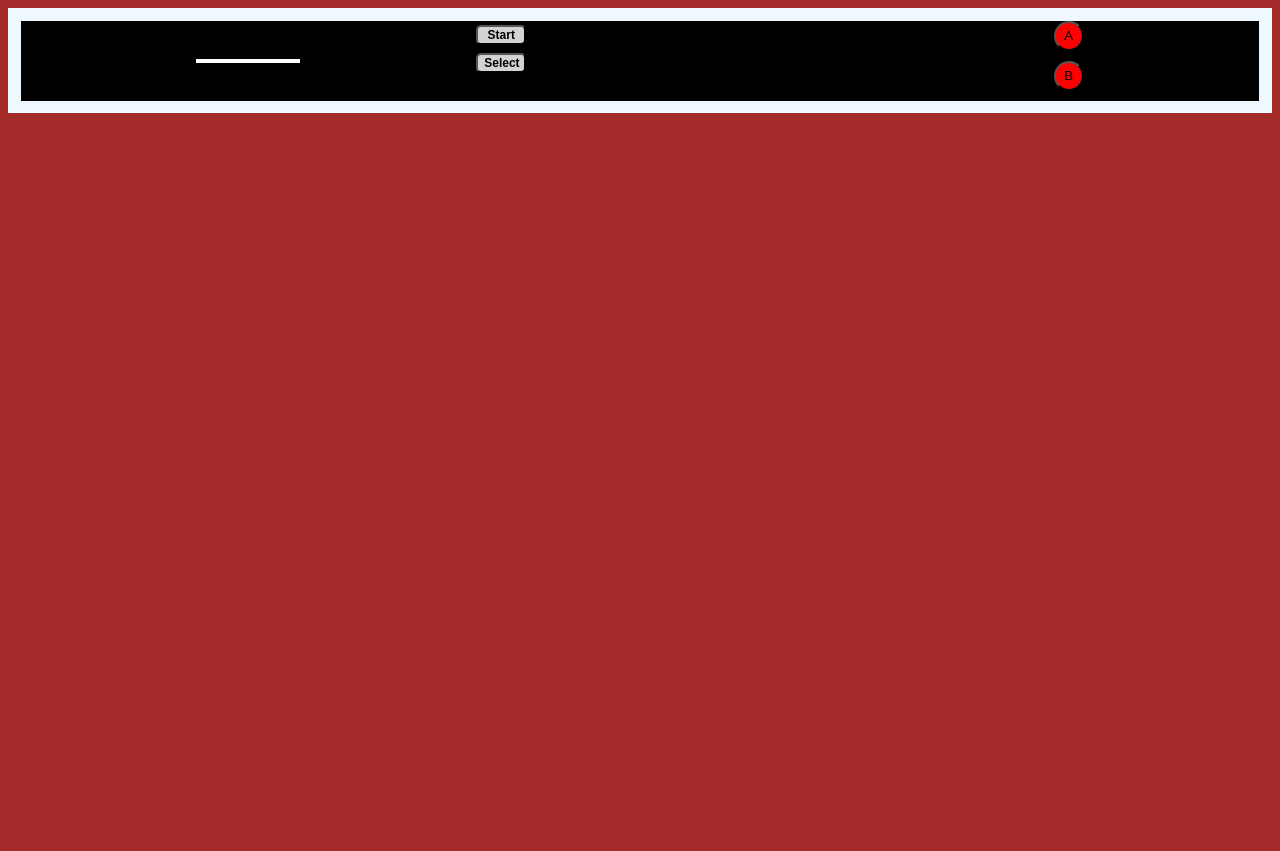
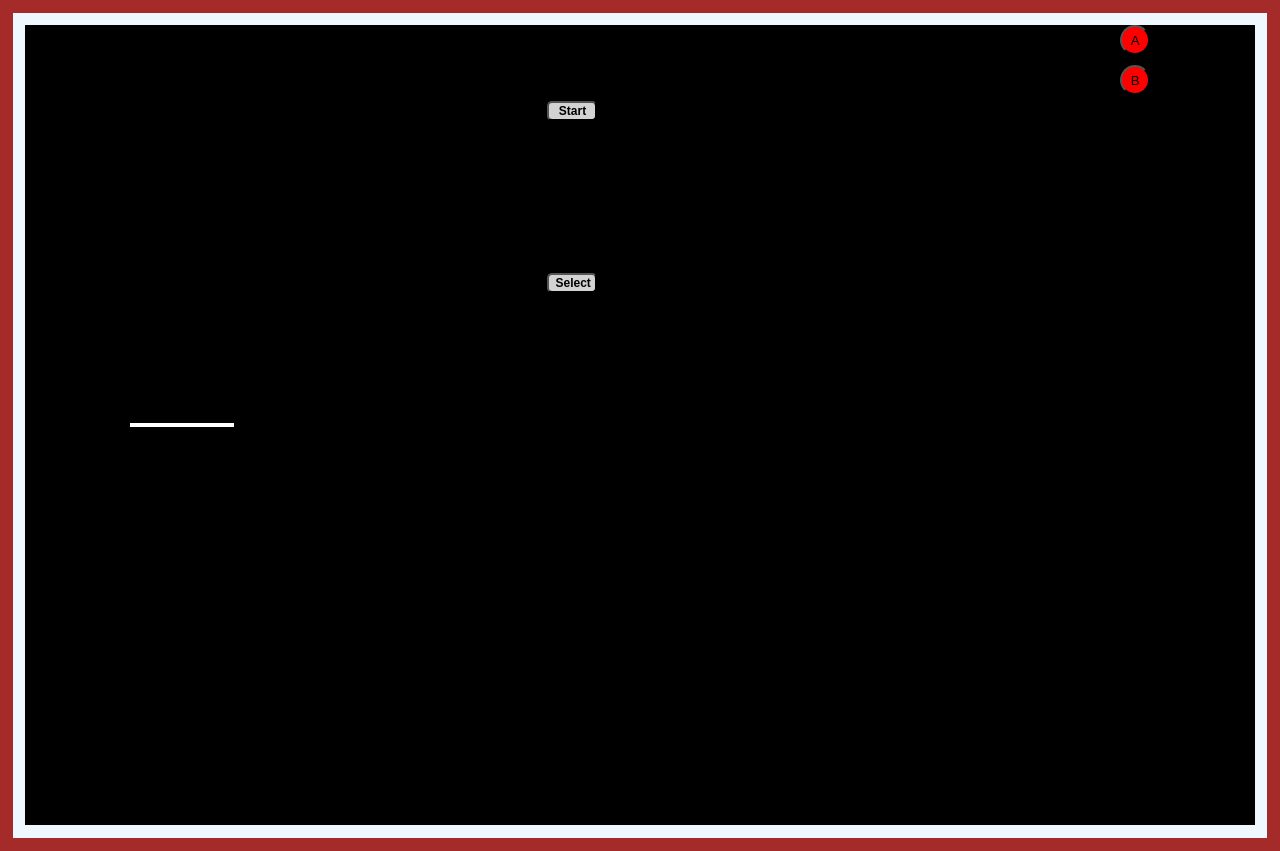
Before and after one commit to DimitriStintzi/DimitriStintzi.github.io, a plain HTML site: page index.html in a window 1280 px wide. Before the commit the page ends 800 px from the top, so only its background shows below. Drawn offline with Linux system fonts and the light colour scheme.

Commit message:
Update index.html

```diff
--- a/index.html
+++ b/index.html
@@ -7,17 +7,20 @@
   <style>
     body{
         background-color: brown;
+        margin: 1%;
     }
 
     .container-fluid{
         background-color: aliceblue;
+        height: 100vh;
         padding: 1%;
     }
 
     .container{
         background-color: black;
         display: grid;
-        grid-template-columns: auto auto auto;
+        height: 100vh;
+        grid-template-columns: auto auto auto auto auto;
         gap: 0px;
     }
 
@@ -45,7 +48,7 @@
     }
 
     .Select {
-      grid-column: 2; /* Deuxième colonne */
+      grid-column: 3; /* Deuxième colonne */
       display: grid;
       grid-template-rows: auto auto auto auto auto;
       align-items: center;
@@ -64,7 +67,7 @@
     }
 
     .buttons {
-        grid-column: 3; /* Troisième colonne */
+        grid-column: 5; /* Troisième colonne */
         display: flex;
         flex-direction: column;
         align-items: center;
```
